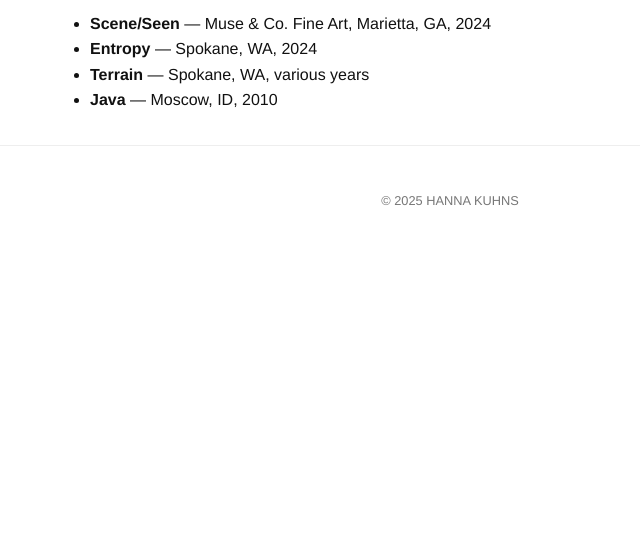
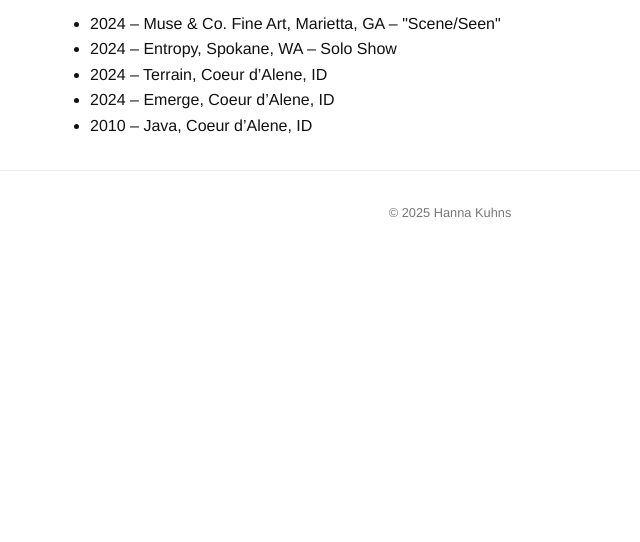
Before and after one commit to hannakuhns-create/hannakuhns.github.io, a plain HTML site: page exhititions.html in a window 1280 px wide. Shown: the part 258-800 px from the top of the page, without its empty margins (190-830 px from the left). Drawn offline with Linux system fonts and the light colour scheme.

Commit message:
Update exhititions.html

```diff
--- a/exhititions.html
+++ b/exhititions.html
@@ -7,29 +7,33 @@
   <link rel="stylesheet" href="style.css">
 </head>
 <body>
+
   <header>
-    <h1><a href="index.html">HANNA KUHNS</a></h1>
+    <h1>HANNA KUHNS</h1>
     <nav>
+      <a href="index.html">Home</a>
       <a href="bio.html">Bio</a>
       <a href="artwork.html">Artwork</a>
-      <a href="exhibitions.html" class="active">Exhibitions</a>
     </nav>
   </header>
 
   <main>
-    <section class="exhibitions">
+    <section>
       <h2>Exhibitions</h2>
-      <ul>
-        <li><strong>Scene/Seen</strong> — Muse & Co. Fine Art, Marietta, GA, 2024</li>
-        <li><strong>Entropy</strong> — Spokane, WA, 2024</li>
-        <li><strong>Terrain</strong> — Spokane, WA, various years</li>
-        <li><strong>Java</strong> — Moscow, ID, 2010</li>
+
+      <ul class="exhibitions-list">
+        <li>2024 – Muse & Co. Fine Art, Marietta, GA – "Scene/Seen"</li>
+        <li>2024 – Entropy, Spokane, WA – Solo Show</li>
+        <li>2024 – Terrain, Coeur d’Alene, ID</li>
+        <li>2024 – Emerge, Coeur d’Alene, ID</li>
+        <li>2010 – Java, Coeur d’Alene, ID</li>
+        <!-- Add more exhibitions here -->
       </ul>
+
     </section>
   </main>
 
-  <footer>
-    <p>&copy; 2025 HANNA KUHNS</p>
-  </footer>
+  <footer>&copy; 2025 Hanna Kuhns</footer>
+
 </body>
 </html>
```
